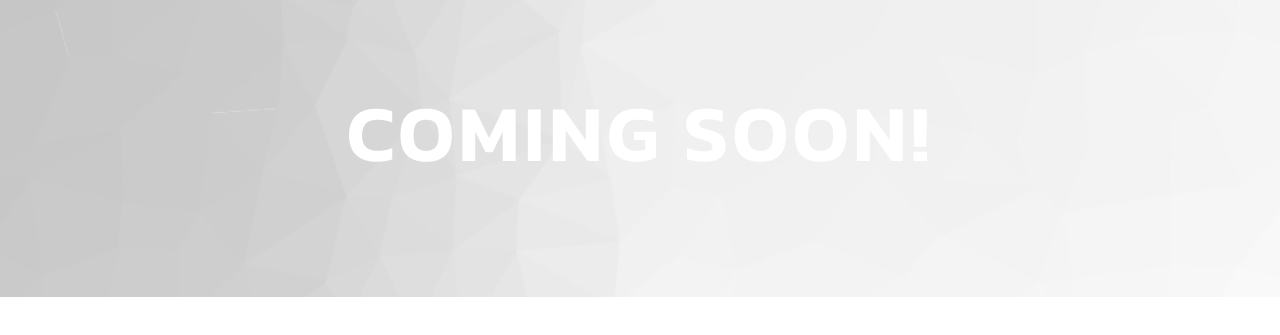
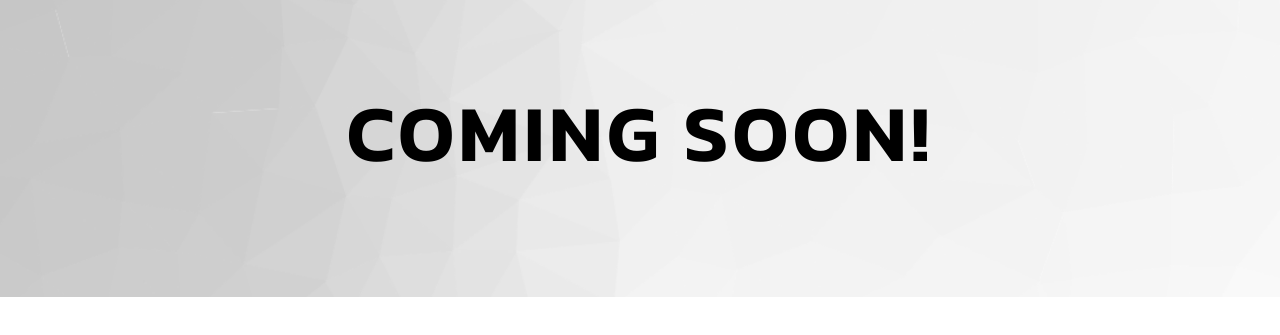
Before and after one commit to aycodedesign/aycodedesign, a plain HTML site: page index.html in a window 1280 px wide. Shown: the part 393-728 px from the top of the page. Drawn offline with Linux system fonts and the light colour scheme.

```diff
--- a/scss/style.scss
+++ b/scss/style.scss
@@ -19,7 +19,7 @@
 
   h1 {
     font-size: 5rem;
-    color: white;
+    // color: white;
     position: absolute;
     bottom: 20%;
     left: 50%;
```
Also changed, not shown: css/style.css, 1 other file.
